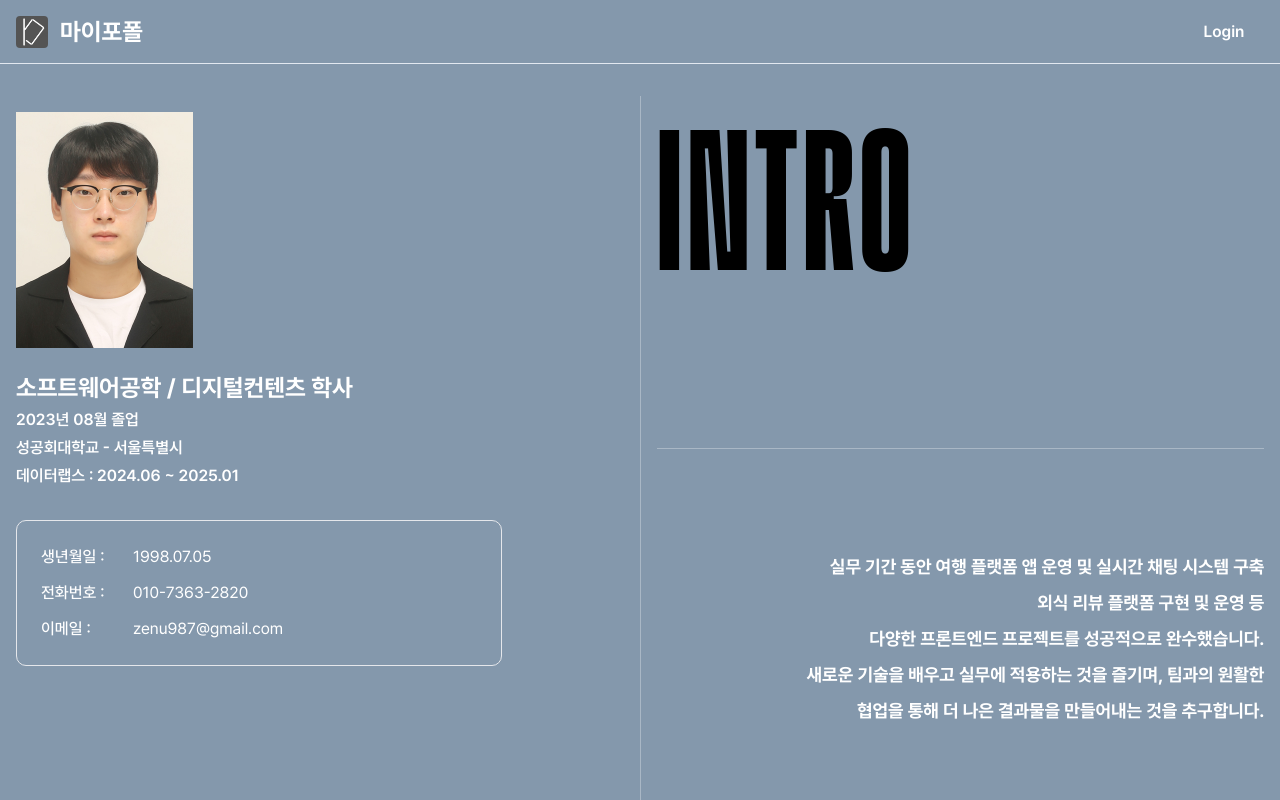
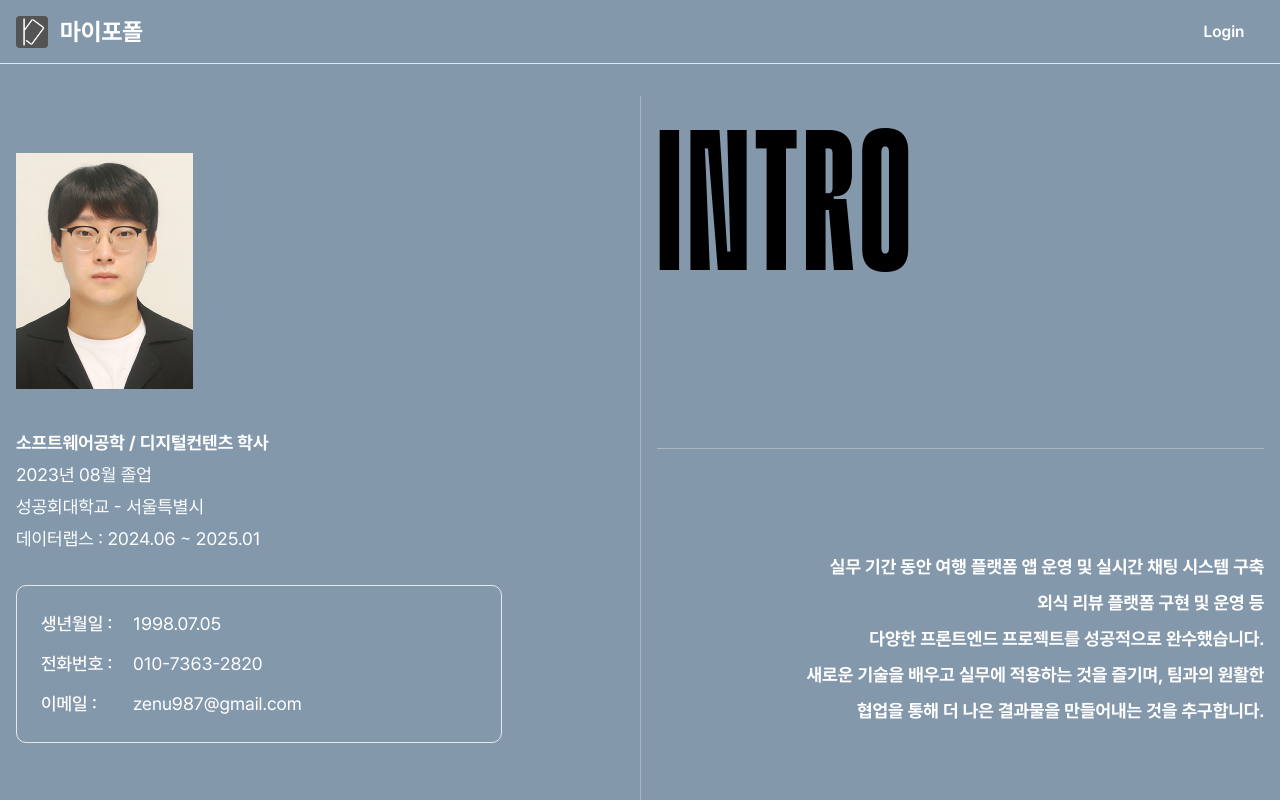
Before and after one commit to zenu98/Portfolio-Blog, a Next.js app: page / in a window 1280 px wide. Shown: the top 800 px of the page. Built offline with nearby package versions, Linux system fonts and the light colour scheme; no server answers; the database is empty.

Commit message:
v.2.2 반응형 적용

```diff
--- a/assets/styles/globals.css
+++ b/assets/styles/globals.css
@@ -1,5 +1,9 @@
 @import "tailwindcss";
 @import "tw-animate-css";
+
+@theme {
+  --breakpoint-3xl: 160rem;
+}
 
 @custom-variant dark (&:is(.dark *));
 
@@ -68,7 +72,7 @@
     @apply text-base md:text-lg lg:text-xl;
   }
   .text-responsive {
-    @apply text-sm md:text-base lg:text-lg;
+    @apply text-sm md:text-base lg:text-lg xl:text-lg 2xl:text-2xl 3xl:text-4xl;
   }
 }
 /* 기본 폰트를 한국어 폰트로 설정 */
--- a/components/shared/data/product-list.tsx
+++ b/components/shared/data/product-list.tsx
@@ -40,12 +40,11 @@ const ProductList = async ({ limit }: { title?: string; limit?: number }) => {
         </div>
       </div>
       <div className="w-full flex flex-col lg:flex-row mt-25 border-t-1 border-white/30">
-        <div className="w-full lg:w-1/2 p-8 leading-none font-black font-english text-[200px] sm:text-[300px] lg:text-[400px]">
+        <div className="w-full lg:w-1/2 p-8 leading-none font-black font-english text-[200px] sm:text-[300px] lg:text-[400px] 2xl:text-[500px] 3xl:text-[800px]">
           <p>MAIN</p>
         </div>
-
-        <div className="w-full lg:w-1/2 flex items-center justify-center  lg:border-t-0 lg:border-l-1 border-white/30 p-8">
-          <div className="grid grid-cols-2 gap-5 w-full max-w-lg p-8">
+        <div className="w-full lg:w-1/2 flex items-center justify-center lg:border-t-0 lg:border-l-1 border-white/30">
+          <div className="grid grid-cols-2 gap-5 max-w-lg xl:max-w-2xl w-full p-8">
             {limitedData.map((project: Project) => (
               <div key={project.slug} className="aspect-[3/4] w-full">
                 <DataCard data={project} />
@@ -57,7 +56,7 @@ const ProductList = async ({ limit }: { title?: string; limit?: number }) => {
 
       <div className="w-full flex flex-col-reverse lg:flex-row mt-25 border-t-1 border-white/30">
         <div className="w-full lg:w-1/2 flex items-center justify-center  border-r-1 lg:border-t-0 lg:border-l-1 border-white/30 p-8">
-          <div className="grid grid-cols-2 gap-5 w-full max-w-lg p-8">
+          <div className="grid grid-cols-2 gap-5 w-full max-w-lg  xl:max-w-2xl p-8">
             {limitedSideData.map((project: Project) => (
               <div key={project.slug} className="aspect-[3/4] w-full">
                 <DataCard data={project} />
@@ -65,7 +64,7 @@ const ProductList = async ({ limit }: { title?: string; limit?: number }) => {
             ))}
           </div>
         </div>
-        <div className="w-full lg:w-1/2 p-8 leading-none font-black font-english text-[200px] sm:text-[300px] lg:text-[400px]">
+        <div className="w-full lg:w-1/2 p-8 leading-none font-black font-english text-[200px] lg:text-[400px] 2xl:text-[500px] 3xl:text-[800px]">
           <p>SIDE</p>
         </div>
       </div>
--- a/components/shared/portfolio-text.tsx
+++ b/components/shared/portfolio-text.tsx
@@ -38,12 +38,12 @@ const PortfolioText = () => {
   return (
     <div
       ref={containerRef}
-      className="w-full relative font-english text-white font-black h-[200px] sm:h-[400px] lg:h-[560px]"
+      className="w-full relative font-english text-white font-black "
     >
       {letters.map((char, i) => (
         <div
           key={i}
-          className="letter text-[180px] sm:text-[300px] lg:text-[500px]"
+          className="letter text-[180px] sm:text-[300px] lg:text-[500px] xl:text-[600px] 2xl:text-[750px] 3xl:text-[1000px]"
           style={{
             position: "absolute",
             top: 0,
--- a/components/shared/profile/intro.tsx
+++ b/components/shared/profile/intro.tsx
@@ -2,37 +2,36 @@ import Image from "next/image";
 
 const IntroPage = () => {
   return (
-    <div className="flex flex-col sm:flex-row page-container bg-[#8498ac] w-full min-h-svh">
-      <div className="flex flex-col flex-1  border-r-1 border-white/30 p-4 gap-6">
+    <div className="flex flex-col sm:flex-row page-container bg-[#8498ac] w-full min-h-svh max-w-[2560px] ">
+      <div className="flex flex-col flex-1  border-r-1 border-white/30 p-4 justify-evenly">
         <Image
           src="/images/me.jpg"
           alt="123"
           width={177 * 1}
           height={236 * 1}
+          className="w-[120px] sm:w-[150px] lg:w-[177px] 2xl:w-[250px] h-auto"
         />
         <div className="text-white">
-          <div className="flex flex-col gap-1 mb-8">
-            <span className="text-2xl font-bold">
+          <div className="flex flex-col gap-1 mb-8 text-responsive">
+            <span className=" font-bold">
               소프트웨어공학 / 디지털컨텐츠 학사
             </span>
-            <span className="font-semibold">2023년 08월 졸업</span>
-            <span className="font-semibold">성공회대학교 - 서울특별시</span>
-            <span className="font-semibold">
-              데이터랩스 : 2024.06 ~ 2025.01
-            </span>
+            <span className=" ">2023년 08월 졸업</span>
+            <span className=" ">성공회대학교 - 서울특별시</span>
+            <span className=" ">데이터랩스 : 2024.06 ~ 2025.01</span>
           </div>
-          <div className="space-y-4 w-4/5 ">
+          <div className="w-4/5 ">
             <div className="border border-gray-200 dark:border-none dark:bg-[oklch(0.208_0.042_265.755)] rounded-lg p-6 space-y-4">
               <div className="space-y-3">
-                <div className="flex items-center gap-3">
+                <div className="flex items-center gap-3 text-responsive">
                   <span className="font-medium min-w-[80px]">생년월일 :</span>
                   <span className="">1998.07.05</span>
                 </div>
-                <div className="flex items-center gap-3">
+                <div className="flex items-center gap-3 text-responsive">
                   <span className="font-medium min-w-[80px]">전화번호 :</span>
                   <span className="">010-7363-2820</span>
                 </div>
-                <div className="flex items-center gap-3">
+                <div className="flex items-center gap-3 text-responsive">
                   <span className="font-medium min-w-[80px]">이메일 :</span>
                   <span className="">zenu987@gmail.com</span>
                 </div>
@@ -42,7 +41,7 @@ const IntroPage = () => {
         </div>
       </div>
       <div className="flex-1  flex flex-col px-4">
-        <div className="leading-none font-black flex-1 tracking-wide h-auto font-english border-b-1 border-white/30 text-[200px] text-black ">
+        <div className="leading-none font-black flex-1 tracking-wide h-auto font-english border-b-1 border-white/30 text-[200px] 2xl:text-[400px] 3xl:text-[500px] text-black ">
           <p>INTRO</p>
         </div>
         <div className="flex flex-1 text-right justify-end items-center">
--- a/components/shared/profile/techs.tsx
+++ b/components/shared/profile/techs.tsx
@@ -18,7 +18,7 @@ const Techs = async () => {
     <div className="flex flex-col page-container bg-[#8e9487] w-full items-center h-svh">
       <div className="flex flex-col sm:flex-row  pb-4 flex-[4] w-[96%] border-b-1  border-white/30">
         <TextAnimation />
-        <div className="flex flex-1 leading-loose text-xl   text-white font-bold whitespace-pre-line justify-start items-end sm:pl-8 sm:py-0 py-8">
+        <div className="flex flex-1 leading-loose text-responsive   text-white font-bold whitespace-pre-line justify-start items-end sm:pl-8 sm:py-12 py-8">
           {`TypeScript 기반의 React / Next.js 웹 개발과
 React Native 모바일 개발 경험을 보유하고 있습니다.
 스타일링은 Tailwind CSS와 Styled-Components,
@@ -27,56 +27,53 @@ React Native 모바일 개발 경험을 보유하고 있습니다.
         </div>
       </div>
       <div className="flex flex-1 overflow-x-auto items-center justify-center  [&::-webkit-scrollbar]:hidden">
-        <div className="flex items-center justify-center pr-8 gap-8 animate-[carousel_14s_linear_infinite] ">
+        <div className="flex items-center justify-center pr-8 gap-8 animate-[carousel_18s_linear_infinite] ">
           {allItems.map((item) => (
             <div
               key={item.id}
-              className="flex flex-col gap-2 flex-[0_0_6em] h-24 "
+              className="relative flex-[0_0_4em] h-16 sm:flex-[0_0_6em] sm:h-24 lg:flex-[0_0_8em] lg:h-32 2xl:flex-[0_0_10em] 2xl:h-40"
             >
               <Image
                 src={item.icon}
                 alt={item.name}
-                width={100}
-                height={100}
-                className="object-contain"
+                fill
+                className="object-contain py-4"
               />
             </div>
           ))}
         </div>
         <div
           aria-hidden
-          className="flex items-center justify-center pr-8 gap-8 animate-[carousel_14s_linear_infinite] "
+          className="flex items-center justify-center pr-8 gap-8 animate-[carousel_18s_linear_infinite] "
         >
           {allItems.map((item) => (
             <div
               key={item.id}
-              className="flex flex-col gap-2 flex-[0_0_6em] h-24 "
+              className="relative flex-[0_0_4em] h-16 sm:flex-[0_0_6em] sm:h-24 lg:flex-[0_0_8em] lg:h-32 2xl:flex-[0_0_10em] 2xl:h-40"
             >
               <Image
                 src={item.icon}
                 alt={item.name}
-                width={100}
-                height={100}
-                className="object-contain"
+                fill
+                className="object-contain py-4"
               />
             </div>
           ))}
         </div>
         <div
           aria-hidden
-          className="flex items-center justify-center pr-8 gap-8 animate-[carousel_14s_linear_infinite] "
+          className="flex items-center justify-center pr-8 gap-8 animate-[carousel_18s_linear_infinite] "
         >
           {allItems.map((item) => (
             <div
               key={item.id}
-              className="flex flex-col gap-2 flex-[0_0_6em] h-24 "
+              className="relative flex-[0_0_4em] h-16 sm:flex-[0_0_6em] sm:h-24 lg:flex-[0_0_8em] lg:h-32 2xl:flex-[0_0_10em] 2xl:h-40"
             >
               <Image
                 src={item.icon}
                 alt={item.name}
-                width={100}
-                height={100}
-                className="object-contain"
+                fill
+                className="object-contain py-4"
               />
             </div>
           ))}
--- a/components/shared/text-animaition.tsx
+++ b/components/shared/text-animaition.tsx
@@ -35,7 +35,7 @@ const TextAnimation = () => {
   return (
     <div
       ref={textRef}
-      className="flex-1 border-b-1 sm:border-b-0 sm:border-r-1   border-white/30 text-[200px] leading-none font-english tracking-wide pr-8 text-black font-bold"
+      className="flex-1 border-b-1 sm:border-b-0 sm:border-r-1   border-white/30 text-[200px] 2xl:text-[400px] 3xl:text-[500px] leading-none font-english tracking-wide pr-8 text-black font-bold"
     >
       USED TECHS
     </div>
```
